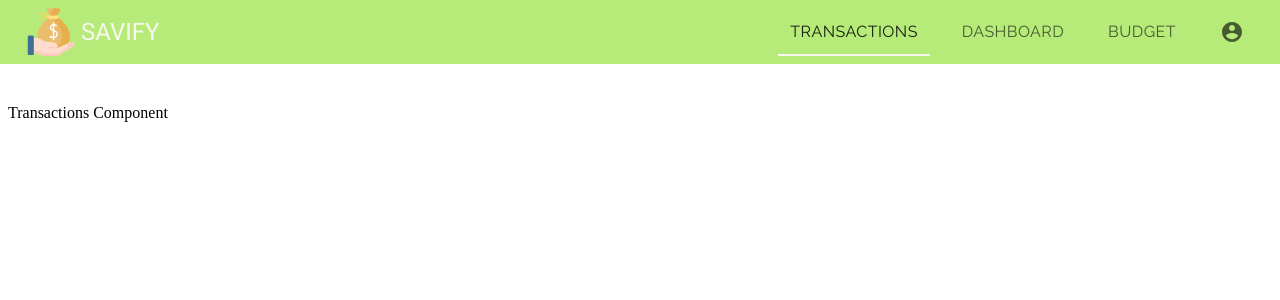
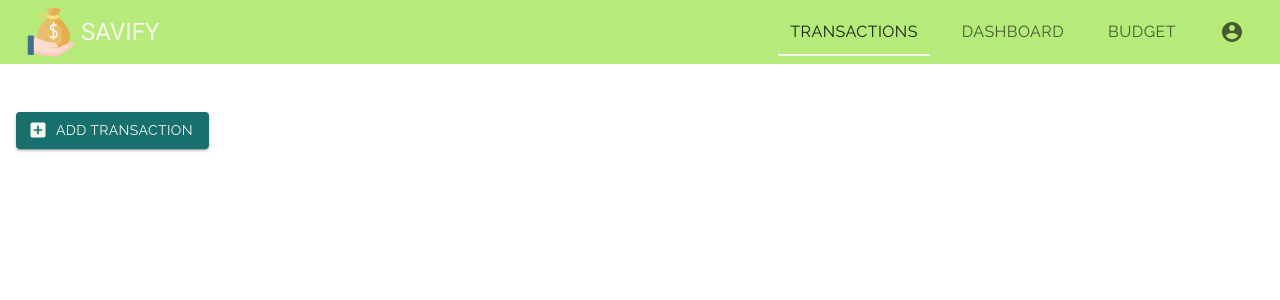
Before and after one commit to jerome-chua/pfintracker-frontend, a React (Create React App) app: page /transactions in a window 1280 px wide. Shown: the top 300 px of the page. Built offline with nearby package versions, Linux system fonts and the light colour scheme.

Commit message:
Create Transactions component. Add button

```diff
--- a/src/components/App.jsx
+++ b/src/components/App.jsx
@@ -2,6 +2,7 @@ import React from "react";
 import { ThemeProvider } from "@material-ui/styles";
 import theme from "./ui/Theme.jsx";
 import { BrowserRouter as Router, Switch, Route } from "react-router-dom";
+import Transactions from "./Transactions.jsx";
 import Login from "./Login.jsx";
 import UserHeader from "../components/ui/UserHeader";
 
@@ -15,7 +16,7 @@ export default function App() {
         <UserHeader />
         <Switch>
           <Route exact path="/transactions">
-            Transactions Component
+            <Transactions />
           </Route>
           <Route exact path="/dashboard">
             Dashboard Component
--- /dev/null
+++ b/src/components/Transactions.jsx
@@ -0,0 +1,36 @@
+import React from "react";
+import { makeStyles } from "@material-ui/styles";
+import { Button } from "@material-ui/core";
+import { AddBox } from "@material-ui/icons";
+
+const useStyles = makeStyles((theme) => ({
+  table: {
+    backgroundColor: theme.palette.secondary.main,
+  },
+  button: {
+    fontFamily: "Raleway",
+    margin: theme.spacing(1),
+    color: theme.palette.secondary.main,
+    backgroundColor: theme.palette.secondary.green,
+    "&:hover": {
+      backgroundColor: theme.palette.common.green,
+    },
+  },
+}));
+
+export default function Transactions() {
+  const classes = useStyles();
+
+  return (
+    <>
+      <Button
+        variant="contained"
+        color="green"
+        className={classes.button}
+        startIcon={<AddBox />}
+      >
+        Add Transaction
+      </Button>
+    </>
+  );
+}
--- a/src/components/ui/Theme.jsx
+++ b/src/components/ui/Theme.jsx
@@ -1,6 +1,7 @@
 import { createMuiTheme } from "@material-ui/core/styles";
 
 const brandGreen = "#b6eb7a";
+const brandDarkGreen = "#17706e";
 const brandOrange = "#fb7813";
 const brandBg = "#f7f7ee";
 
@@ -15,6 +16,7 @@ export default createMuiTheme({
     },
     secondary: {
       main: `${brandBg}`,
+      green: `${brandDarkGreen}`,
     },
   },
   typography: {
```
